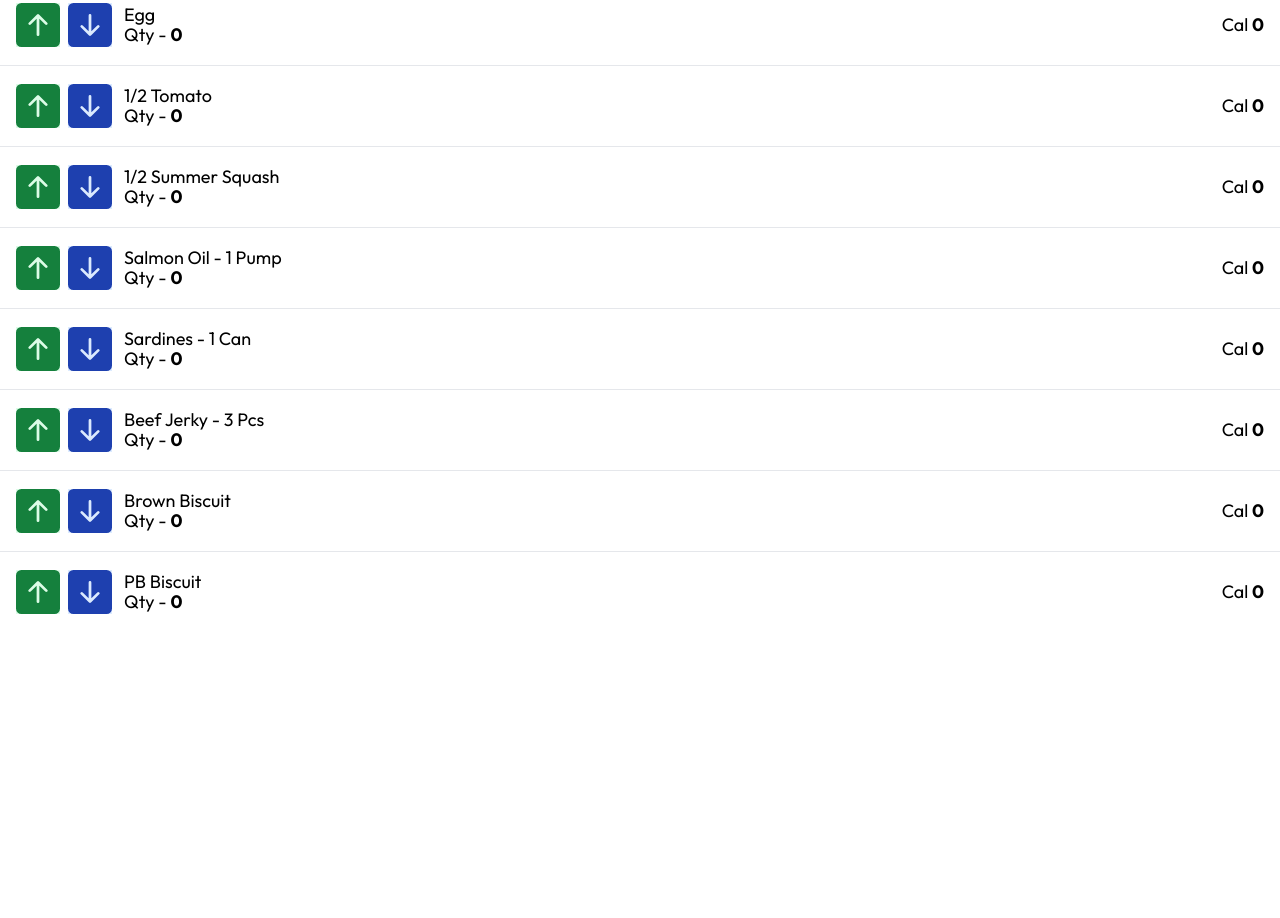
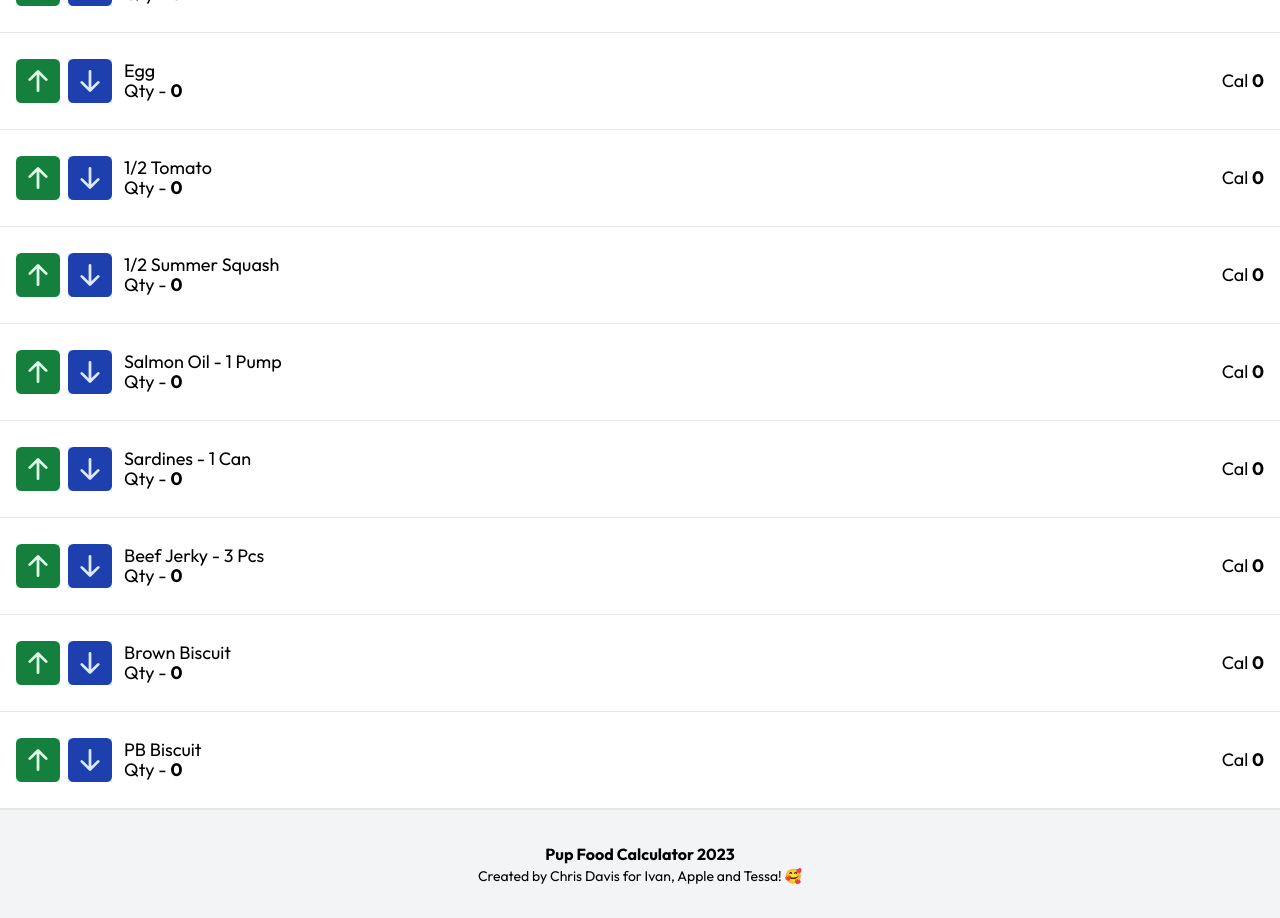
Before and after one commit to chrisdav6/nextjs-pup-food-calculator, a Next.js app: page / in a window 1280 px wide. Shown: the part 440-1358 px from the top of the page. Before the commit the page ends 1072 px from the top, so only its background shows below. Built offline with nearby package versions, Linux system fonts and the light colour scheme.

Commit message:
Created the Footer component

```diff
--- a/app/page.js
+++ b/app/page.js
@@ -1,5 +1,6 @@
 'use client';
 import FoodItem from '@/components/FoodItem';
+import Footer from '@/components/Footer';
 import Header from '@/components/Header';
 
 export default function Home() {
@@ -23,6 +24,8 @@ export default function Home() {
       {/* <div className='flex items-center justify-center mt-4'>
         <h3 className='text-3xl'>Total Calories = </h3>
       </div> */}
+
+      <Footer />
     </main>
   );
 }
--- a/components/FoodItem.js
+++ b/components/FoodItem.js
@@ -27,7 +27,7 @@ export default function FoodItem({ name, foodCalories, foodQty }) {
   };
 
   return (
-    <div className='flex items-center p-4 border-t'>
+    <div className='flex items-center px-4 py-6 border-t first:border-t-0'>
       <div className='flex items-center justify-between space-x-2 mr-3'>
         <button onClick={() => increaseQty()}>
           <BsFillArrowUpSquareFill className='h-11 w-11 text-green-700 bg-green-100' />
--- /dev/null
+++ b/components/Footer.js
@@ -0,0 +1,10 @@
+export default function Footer() {
+  return (
+    <footer className='flex flex-col items-center justify-center px-4 py-8 border-t-2 bg-gray-100'>
+      <p className='font-bold'>Pup Food Calculator 2023</p>
+      <p className='text-sm'>
+        Created by Chris Davis for Ivan, Apple and Tessa! 🥰
+      </p>
+    </footer>
+  );
+}
--- a/components/Header.js
+++ b/components/Header.js
@@ -2,7 +2,7 @@ import Image from 'next/image';
 
 export default function Header() {
   return (
-    <header className='flex items-center justify-center px-4 py-8 border-b bg-gray-100'>
+    <header className='flex items-center justify-center px-4 py-8 border-b-2 bg-gray-100'>
       <Image
         src='/ivan.png'
         width={100}
```
